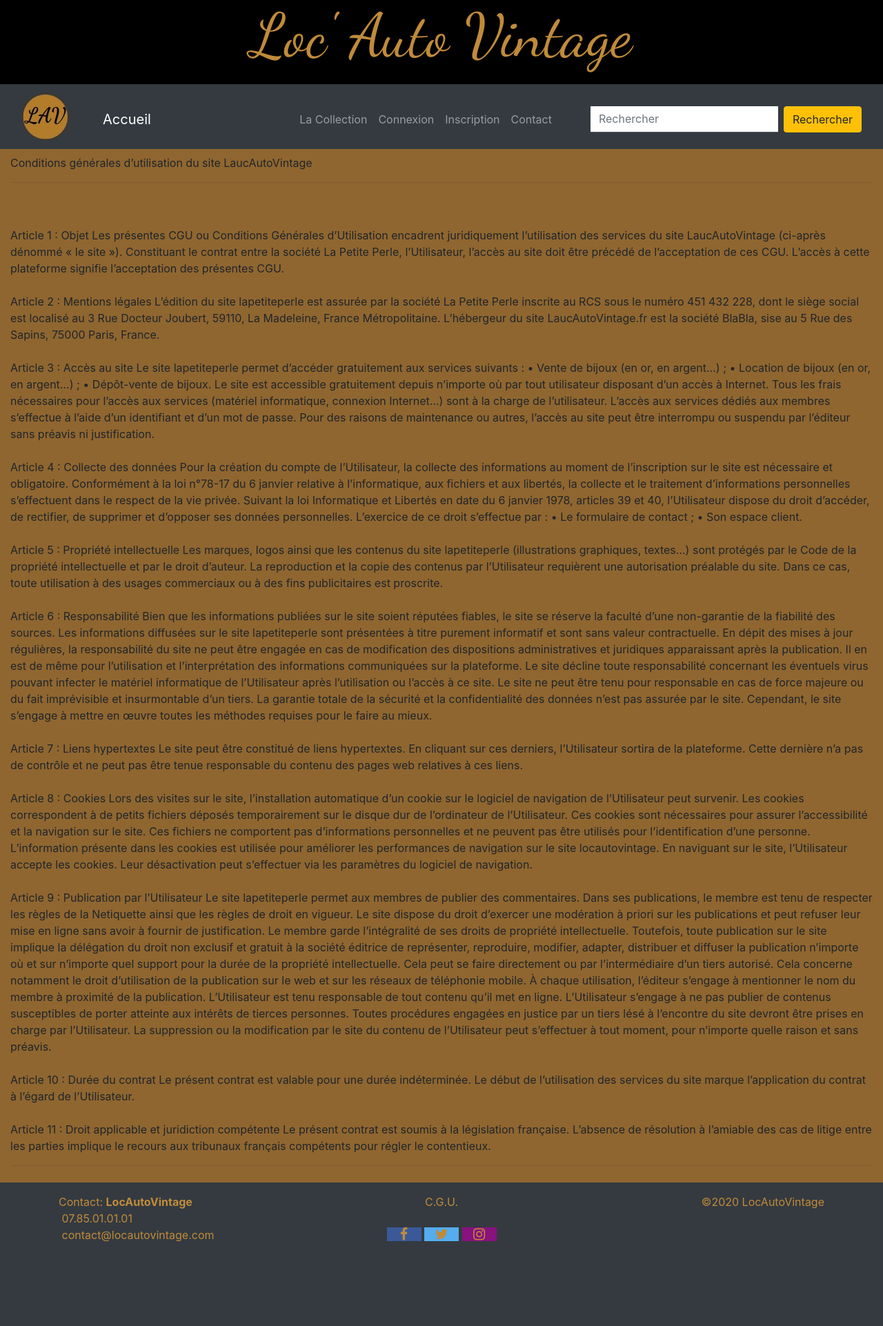
After one commit to mikhaddo/locautovintage, a Symfony app: template templates/main/conditions.html.twig in a window 1280 px wide. The commit adds this page. Shown: the whole page at 69% size. Run offline with Twig, Linux system fonts and the light colour scheme; the template is opened without the code that fills it, so the values that code supplies are empty; some libraries are stand-ins or nearby versions.

Commit message:
captcha-contact-icon-cgu

```diff
--- a/public/css/styles.css
+++ b/public/css/styles.css
@@ -7,15 +7,19 @@ body {
     color:gold;
 }
 a:hover{
-    background: #c08b3a;
+    background-color: #c08b3a;
     color: black;
 }
 a:link{
     text-decoration: none;
     color: #c08b3a;
 }
-a:visited{
-    color: #ffffff;
+#iconcolor:hover{
+    background-color: transparent;
+    -webkit-transform: rotate(360deg);
+          transform: rotate(360deg);
+          -webkit-transition: -webkit-transform .8s ease-in-out;
+          transition:         transform .8s ease-in-out;
 }
 h1{
     font-family: 'Dancing Script', cursive, Arial, Helvetica, sans-serif;
@@ -42,6 +46,8 @@ h2{
 .icon{
     background-image: url(../images/icon_new.jpg);
     background-repeat: no-repeat;
+    border-radius: 50%;
+
 }
 .hometext{
     height: 500px;
@@ -49,7 +55,6 @@ h2{
     overflow:auto;
     overflow-x: hidden;
     width: 10px;
-
 }
 overflow-y: auto;
 .navbar-collapse {
@@ -72,6 +77,9 @@ footer{
 }
 .textcolor{
    color: #c08b3a;
+}
+.cgucolor{
+    color: white;
 }
 .socialicons{
     text-align: center;
@@ -116,3 +124,12 @@ form{
  input{
   /*margin-left: 25%;*/
  }
+ .contwidth{
+    width: 100%;
+ }
+ .contcolor{
+     background-color: #8f6630;
+    background-size: contain;
+    height: 600px;
+    width: auto;
+ }
--- a/src/Form/RegistrationFormType.php
+++ b/src/Form/RegistrationFormType.php
@@ -19,6 +19,7 @@ class RegistrationFormType extends AbstractType
         $builder
             ->add('email')
             ->add('agreeTerms', CheckboxType::class, [
+                'label' => 'Accépter nos conditions d\'utilisation.',
                 'mapped' => false,
                 'constraints' => [
                     new IsTrue([
--- a/templates/base.html.twig
+++ b/templates/base.html.twig
@@ -21,7 +21,7 @@
     </div>
     <header class="container-fluid">
         <nav class="navbar navbar-expand-lg navbar-dark bg-dark py-1">
-            <a href="{{ path('home') }}#home"><img src="{{ asset('images/icon_new.jpg') }}" class="icon" alt="icon"></a>
+            <a href="{{ path('home') }}#home" id="iconcolor"><img src="{{ asset('images/icon_new.jpg') }}" class="icon mb-2" alt="icon"></a>
             <a class="navbar-brand active ml-5" href="{{ path('home') }}#home">Accueil</a>
             <button class="navbar-toggler" type="button" data-toggle="collapse" data-target="#navbarSupportedContent" aria-controls="navbarSupportedContent" aria-expanded="false" aria-label="Toggle navigation">
             <span class="navbar-toggler-icon"></span>
@@ -29,15 +29,15 @@
             <div class="collapse navbar-collapse" id="navbarSupportedContent">
                 <ul class="navbar-nav mr-auto"></ul>
                 <ul class="navbar-nav pr-5">
-                    <li class="nav-item active"><a class="nav-link" href="#">La Collection</a></li>
+                    <li class="nav-item {% if route == 'autos' %} active {% endif %}"><a class="nav-link" href="#">La Collection</a></li>
                     {% if app.user %}
-                    <li class="nav-item {% if route == 'contact' %} active {% endif %}"><a class="nav-link" href="{{ path('profil') }}">Profil</a></li>
-                    <li class="nav-item {% if route == 'contact' %} active {% endif %}"><a class="nav-link" href="{{ path('app_logout') }}#logout">Déconnexion</a></li>
+                    <li class="nav-item {% if route == 'profil' %} active {% endif %}"><a class="nav-link" href="{{ path('profil') }}">Profil</a></li>
+                    <li class="nav-item {% if route == 'app_logout' %} active {% endif %}"><a class="nav-link" href="{{ path('app_logout') }}#logout">Déconnexion</a></li>
                     {% else %}
-                    <li class="nav-item {% if route == 'main' %} active {% endif %}"><a class="nav-link" href="{{ path('app_login') }}">Connexion</a></li>
-                    <li class="nav-item"><a class="nav-link" href="{{ path('app_register') }}">Inscription</a></li>
+                    <li class="nav-item {% if route == 'app_login' %} active {% endif %}"><a class="nav-link" href="{{ path('app_login') }}">Connexion</a></li>
+                    <li class="nav-item {% if route == 'app_register' %} active {% endif %}"><a class="nav-link" href="{{ path('app_register') }}">Inscription</a></li>
                     {% endif %}
-                    <li class="nav-item {% if route == 'contact' %} active {% endif %}"><a class="nav-link" href="#">Contact</a></li>
+                    <li class="nav-item {% if route == 'contact' %} active {% endif %}"><a class="nav-link" href="{{ path('contact') }}">Contact</a></li>
                 </ul>
                 <form class="form-inline my-2 my-lg-0">
                     <input class="form-control mr-sm-2" type="search" placeholder="Rechercher" aria-label="Search">
@@ -61,7 +61,7 @@
                 </span>
             </div>
             <div class="col-md-4 mt-3 socialicons">
-                <span><a href="#" target="_blank" title="'Conditions Générales d'Utilisation' (Nouvelle fenêtre)">C.G.U.</a></span><br><br>
+                <span><a href="{{ path('conditions_utilisation') }}" class="cgucolor" target="_blank" title="'Conditions Générales d'Utilisation' (Nouvelle fenêtre)">C.G.U.</a></span><br><br>
                 <span><a href="https://www.facebook.com/" target="_blank" title="Nouvelle fenêtre" class="fa fa-facebook"></a></span>
                 <span><a href="https://twitter.com/" target="_blank" title="Nouvelle fenêtre" class="fa fa-twitter"></a></span></li></span>
                 <span><a href="https://www.instagram.com/" target="_blank" title="Nouvelle fenêtre" class="fa fa-instagram"></a></span><br>
--- /dev/null
+++ b/templates/main/conditions.html.twig
@@ -0,0 +1,61 @@
+{% extends 'base.html.twig' %}
+
+{% block title %}index /{% endblock %}
+{% block stylesheets %}{% endblock %}
+
+{% block body %}
+<div class="row backcolor">
+        <div class="col-12 pt-2 pb-2 text-black rounded text-center text-sm-left">Conditions générales d’utilisation du site LaucAutoVintage<hr><br><br>
+            Article 1 : Objet
+            Les présentes CGU ou Conditions Générales d’Utilisation encadrent juridiquement l’utilisation des services du site LaucAutoVintage (ci-après dénommé « le site »).
+            Constituant le contrat entre la société La Petite Perle, l’Utilisateur, l’accès au site doit être précédé de l’acceptation de ces CGU. L’accès à cette plateforme signifie l’acceptation des présentes CGU.<br><br>
+            Article 2 : Mentions légales
+            L’édition du site lapetiteperle est assurée par la société La Petite Perle inscrite au RCS sous le numéro 451 432 228, dont le siège social est localisé au 3 Rue Docteur Joubert, 59110, La Madeleine, France Métropolitaine.
+            L’hébergeur du site LaucAutoVintage.fr est la société BlaBla, sise au 5 Rue des Sapins, 75000 Paris, France.<br><br>
+            Article 3 : Accès au site
+            Le site lapetiteperle permet d’accéder gratuitement aux services suivants :
+                • Vente de bijoux (en or, en argent…) ;
+                • Location de bijoux (en or, en argent…) ;
+                • Dépôt-vente de bijoux.
+            Le site est accessible gratuitement depuis n’importe où par tout utilisateur disposant d’un accès à Internet. Tous les frais nécessaires pour l’accès aux services (matériel informatique, connexion Internet…) sont à la charge de l’utilisateur.
+            L’accès aux services dédiés aux membres s’effectue à l’aide d’un identifiant et d’un mot de passe.
+            Pour des raisons de maintenance ou autres, l’accès au site peut être interrompu ou suspendu par l’éditeur sans préavis ni justification.<br><br>
+            Article 4 : Collecte des données
+            Pour la création du compte de l’Utilisateur, la collecte des informations au moment de l’inscription sur le site est nécessaire et obligatoire. Conformément à la loi n°78-17 du 6 janvier relative à l’informatique, aux fichiers et aux libertés, la collecte et le traitement d’informations personnelles s’effectuent dans le respect de la vie privée.
+            Suivant la loi Informatique et Libertés en date du 6 janvier 1978, articles 39 et 40, l’Utilisateur dispose du droit d’accéder, de rectifier, de supprimer et d’opposer ses données personnelles. L’exercice de ce droit s’effectue par :
+                • Le formulaire de contact ;
+                • Son espace client.<br><br>
+            Article 5 : Propriété intellectuelle
+            Les marques, logos ainsi que les contenus du site lapetiteperle (illustrations graphiques, textes…) sont protégés par le Code de la propriété intellectuelle et par le droit d’auteur.
+            La reproduction et la copie des contenus par l’Utilisateur requièrent une autorisation préalable du site. Dans ce cas, toute utilisation à des usages commerciaux ou à des fins publicitaires est proscrite.<br><br>
+            Article 6 : Responsabilité
+            Bien que les informations publiées sur le site soient réputées fiables, le site se réserve la faculté d’une non-garantie de la fiabilité des sources.
+            Les informations diffusées sur le site lapetiteperle sont présentées à titre purement informatif et sont sans valeur contractuelle. En dépit des mises à jour régulières, la responsabilité du site ne peut être engagée en cas de modification des dispositions administratives et juridiques apparaissant après la publication. Il en est de même pour l’utilisation et l’interprétation des informations communiquées sur la plateforme.
+            Le site décline toute responsabilité concernant les éventuels virus pouvant infecter le matériel informatique de l’Utilisateur après l’utilisation ou l’accès à ce site.
+            Le site ne peut être tenu pour responsable en cas de force majeure ou du fait imprévisible et insurmontable d’un tiers.
+            La garantie totale de la sécurité et la confidentialité des données n’est pas assurée par le site. Cependant, le site s’engage à mettre en œuvre toutes les méthodes requises pour le faire au mieux.<br><br>
+            Article 7 : Liens hypertextes
+            Le site peut être constitué de liens hypertextes. En cliquant sur ces derniers, l’Utilisateur sortira de la plateforme. Cette dernière n’a pas de contrôle et ne peut pas être tenue responsable du contenu des pages web relatives à ces liens.<br><br>
+            Article 8 : Cookies
+            Lors des visites sur le site, l’installation automatique d’un cookie sur le logiciel de navigation de l’Utilisateur peut survenir.
+            Les cookies correspondent à de petits fichiers déposés temporairement sur le disque dur de l’ordinateur de l’Utilisateur. Ces cookies sont nécessaires pour assurer l’accessibilité et la navigation sur le site. Ces fichiers ne comportent pas d’informations personnelles et ne peuvent pas être utilisés pour l’identification d’une personne.
+            L’information présente dans les cookies est utilisée pour améliorer les performances de navigation sur le site locautovintage.
+            En naviguant sur le site, l’Utilisateur accepte les cookies. Leur désactivation peut s’effectuer via les paramètres du logiciel de navigation.<br><br>
+            Article 9 : Publication par l’Utilisateur
+            Le site lapetiteperle permet aux membres de publier des commentaires.
+            Dans ses publications, le membre est tenu de respecter les règles de la Netiquette ainsi que les règles de droit en vigueur.
+            Le site dispose du droit d’exercer une modération à priori sur les publications et peut refuser leur mise en ligne sans avoir à fournir de justification.
+            Le membre garde l’intégralité de ses droits de propriété intellectuelle. Toutefois, toute publication sur le site implique la délégation du droit non exclusif et gratuit à la société éditrice de représenter, reproduire, modifier, adapter, distribuer et diffuser la publication n’importe où et sur n’importe quel support pour la durée de la propriété intellectuelle. Cela peut se faire directement ou par l’intermédiaire d’un tiers autorisé. Cela concerne notamment le droit d’utilisation de la publication sur le web et sur les réseaux de téléphonie mobile.
+            À chaque utilisation, l’éditeur s’engage à mentionner le nom du membre à proximité de la publication.
+            L’Utilisateur est tenu responsable de tout contenu qu’il met en ligne. L’Utilisateur s’engage à ne pas publier de contenus susceptibles de porter atteinte aux intérêts de tierces personnes. Toutes procédures engagées en justice par un tiers lésé à l’encontre du site devront être prises en charge par l’Utilisateur.
+            La suppression ou la modification par le site du contenu de l’Utilisateur peut s’effectuer à tout moment, pour n’importe quelle raison et sans préavis.<br><br>
+            Article 10 : Durée du contrat
+            Le présent contrat est valable pour une durée indéterminée. Le début de l’utilisation des services du site marque l’application du contrat à l’égard de l’Utilisateur.<br><br>
+            Article 11 : Droit applicable et juridiction compétente
+            Le présent contrat est soumis à la législation française. L’absence de résolution à l’amiable des cas de litige entre les parties implique le recours aux tribunaux français compétents pour régler le contentieux.<hr>
+            </div>
+    </div>
+
+{% endblock %}
+
+{% block javascript %}{% endblock %}
--- a/templates/main/index.html.twig
+++ b/templates/main/index.html.twig
@@ -16,7 +16,6 @@
         <p class="col-6 offset-3 pb-5 pt-5 mb-0 border-bottom text-center">Notre collection de voitures classiques comprend des modèles emblématiques mises à votre disposition par des propriétaires passionnés. Grâce à notre sélection, vous trouverez votre voiture partenaire idéale.
         Faites-vous plaisir en découvrant les petites routes de France au volant d’une voiture rare et ancienne.</p>
     </div>
-
 {% endblock %}
 
 {% block javascript %}{% endblock %}
--- a/templates/security/login.html.twig
+++ b/templates/security/login.html.twig
@@ -17,7 +17,7 @@
         </div>
     {% endif %}
 
-    <h2 class="h3 mb-3 font-weight-normal">Connectez-vous</h2>
+    <h2 class="h3 mb-3 font-weight-normal margtop">Connectez-vous</h2>
     <label for="inputEmail">Email</label>
     <input type="email" value="{{ last_username }}" name="email" id="inputEmail" class="form-control mb-3" required autofocus>
     <label for="inputPassword">Mot de passe</label>
@@ -38,7 +38,7 @@
         </div>
     #}
 
-    <button class="btn btn-lg btn-warning mt-3" type="submit">
+    <button class="btn btn-warning mt-3" type="submit">
         Se connecter
     </button>
 </form>
```
Also changed, not shown: src/Controller/MainController.php (+30 -2 lines), src/Form/ContactType.php (added, +35 -0 lines), src/Recaptcha/RecaptchaValidator.php (added, +59 -0 lines), templates/main/contact.html.twig (+19 -3 lines), templates/registration/register.html.twig (+8 -2 lines), public/images/icon2.jpg (renamed from public/images/icon.jpg), 2 other files.
